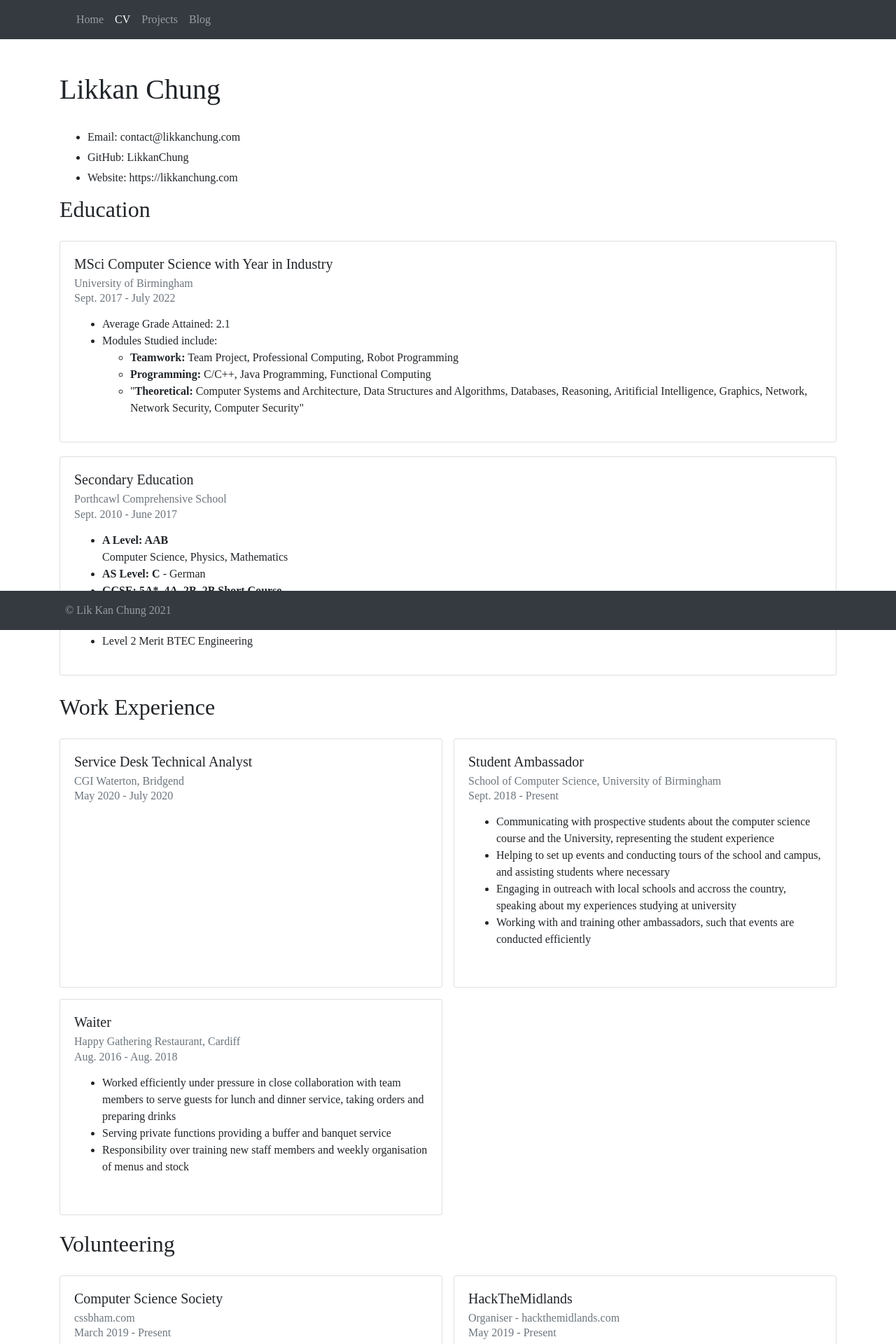
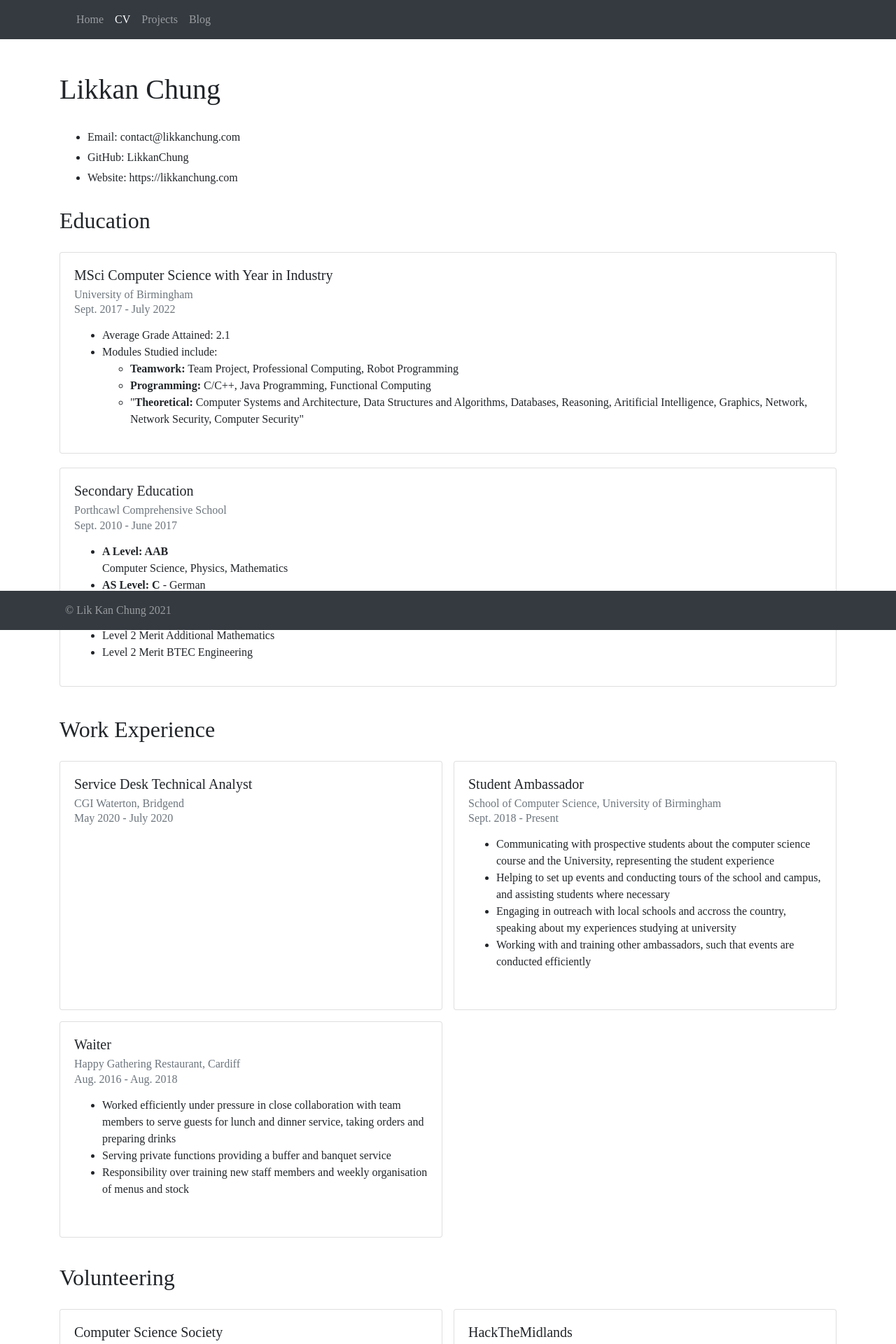
Before and after one commit to LikkanChung/personalwebsite, a Jekyll site: the page built from cv.html, in a window 1280 px wide. Shown: the top 1920 px of the page at 70% size. Built offline with Jekyll 4.4.1, drawn with Linux system fonts in a browser that asks for light colours.

```diff
--- a/_layouts/post.html
+++ b/_layouts/post.html
@@ -8,7 +8,7 @@ layout: default
     <h3 class="text-muted">{{page.date | date: "%A, %e %B %Y" }}</h3>
   </div>
 
-  <div class="container">
+  <div class="container page-section">
     {{content}}
   </div>
 </div>
--- a/_layouts/project.html
+++ b/_layouts/project.html
@@ -8,7 +8,7 @@ layout: default
     <h3 class="text-muted">{{page.date | date: "%B %Y"}}</h3>
   </div>
 
-  <div class="container">
+  <div class="container page-section">
     {{content}}
   </div>
 </div>
--- a/_sass/main.scss
+++ b/_sass/main.scss
@@ -84,18 +84,6 @@ body {
     .carousel-card {
       display: inline-block;
       width: auto;
-
-      .carousel-card-left {
-
-      }
-
-      .carousel-card-centre {
-
-      }
-
-      .carousel-card-right {
-
-      }
     }
   }
 
@@ -103,16 +91,6 @@ body {
     .carousel-card {
       display: inline-block;
       width: auto;
-      .carousel-card-left {
-      }
-
-      .carousel-card-centre {
-
-      }
-
-      .carousel-card-right {
-
-      }
     }
   }
 
@@ -134,6 +112,10 @@ body {
 
     .header-title {
       margin-top: 1rem;
+      margin-bottom: 2rem;
+    }
+
+    .page-section {
       margin-bottom: 2rem;
     }
 
--- a/cv.html
+++ b/cv.html
@@ -8,7 +8,7 @@ title: CV - Likkan Chung
     <h1>{{site.title}}</h1>
   </div>
 
-  <div class="container cv-contact">
+  <div class="container page-section cv-contact">
     <ul>
       <li><h6>Email: {{site.email}}</h6></li>
       <li><h6>GitHub: {{site.github_username}}</h6></li>
@@ -16,7 +16,7 @@ title: CV - Likkan Chung
     </ul>
   </div>
 
-  <div class="container cv-education">
+  <div class="container page-section cv-education">
     <h2>Education</h2>
     {% assign education = site.data.cv.education %}
     {% for item in education %}
@@ -48,7 +48,7 @@ title: CV - Likkan Chung
     {% endfor %}
   </div>
 
-  <div class="container cv-employment">
+  <div class="container page-section cv-employment">
     <h2>Work Experience</h2>
       <row>
         <div class="card-deck">
@@ -101,7 +101,7 @@ title: CV - Likkan Chung
       </row>
   </div>
 
-  <div class="container cv-volunteering">
+  <div class="container page-section cv-volunteering">
     <h2>Volunteering</h2>
     <row>
       <div class="card-deck">
```
